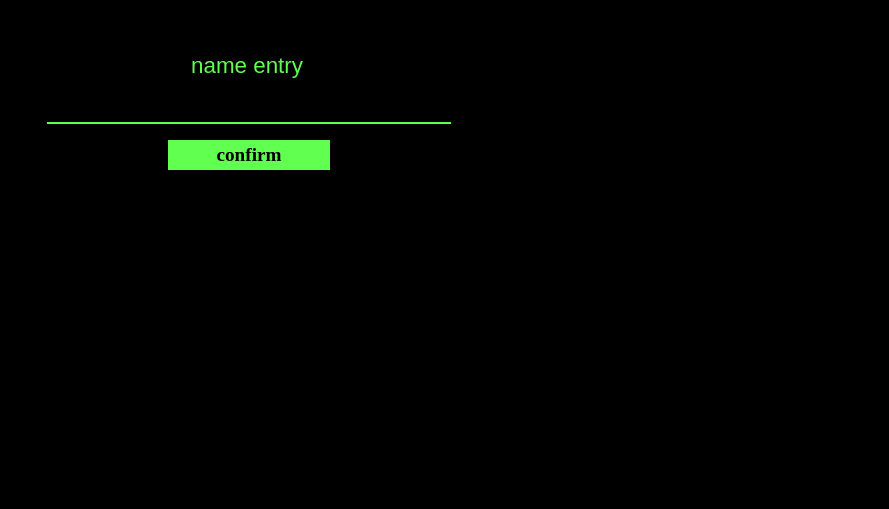
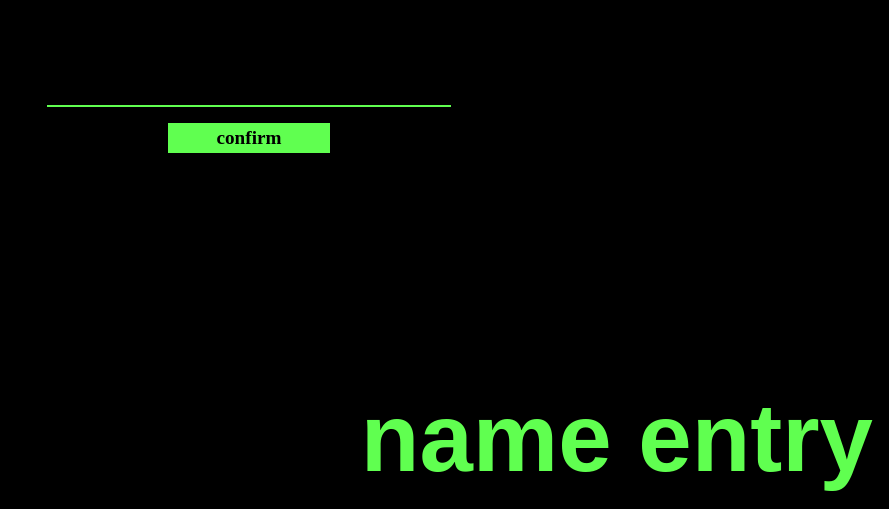
Before and after one commit to hingler/gingloids, a website: page client/game.html in a window 1280 px wide. Shown: the part 291-800 px from the top of the page, without its empty margins (391-1280 px from the left). Drawn offline with Linux system fonts and the light colour scheme; a web font is replaced by a local one.

Commit message:
modified how h2 renders

```diff
--- a/client/css/main2.css
+++ b/client/css/main2.css
@@ -113,10 +113,11 @@ body.green, .green button {
 }
 
 h2 {
-  margin: 4px;
-  margin-left: 0;
-  font-weight: 400;
-  font-size: 1.4em;
+  position: absolute;
+  right: 16px;
+  bottom: 16px;
+  font-size: 12vmin;
+  margin: 0;
 }
 
 #name-entry {
```
